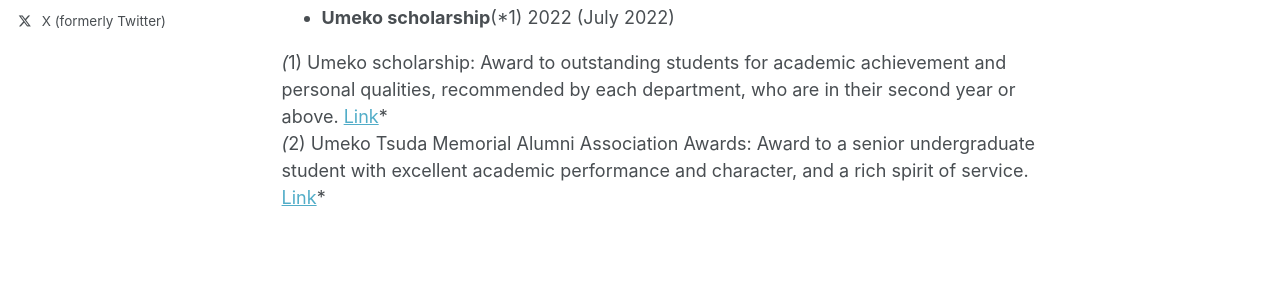
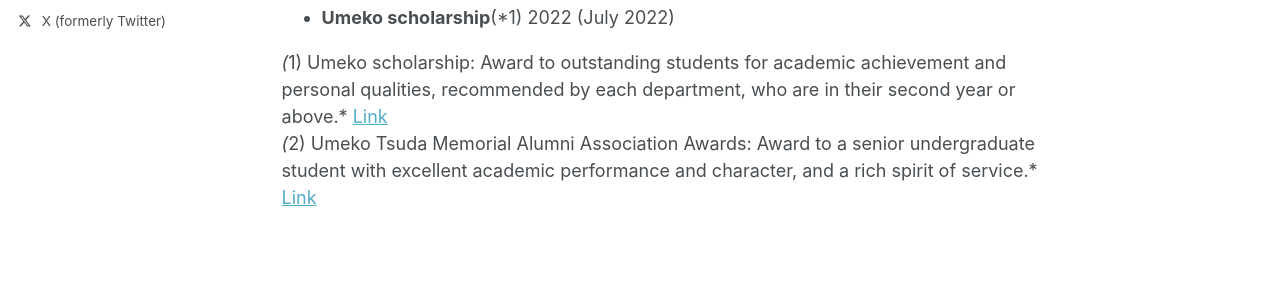
Before and after one commit to rie-yoshi/rie-yoshi.github.io, a Jekyll site: the page built from _pages/about.md, in a window 1280 px wide and 900 px high, scrolled down 527 px. Shown: the part 473-772 px from the top of the window. Built offline with Jekyll 4.4.1, drawn with Linux system fonts in a browser that asks for light colours; a script bundle is joined from its source files by our own code; library files that are not in the unit come from our copies.

```diff
--- a/_pages/about.md
+++ b/_pages/about.md
@@ -27,8 +27,8 @@ Hand object interaction
 - **Umeko scholarship**(*1) 2023 (September 2023)
 - **Umeko scholarship**(*1) 2022 (July 2022)
 
-*(*1) Umeko scholarship: Award to outstanding students for academic achievement and personal qualities, recommended by each department, who are in their second year or above. [Link](https://www.tsuda.ac.jp/student-life/scholarship/detail.html#:~:text=%E6%A2%85%E5%AD%90%E3%82%B9%E3%82%AB%E3%83%A9%E3%82%B7%E3%83%83%E3%83%97%EF%BC%88%E5%AD%A6%E6%A5%AD%EF%BC%89)* \
-*(*2) Umeko Tsuda Memorial Alumni Association Awards: Award to a senior undergraduate student with excellent academic performance and character, and a rich spirit of service. [Link](https://www.tsuda.ac.jp/student-life/scholarship/detail.html#:~:text=%E6%B4%A5%E7%94%B0%E6%A2%85%E5%AD%90%E8%A8%98%E5%BF%B5%E5%90%8C%E7%AA%93%E4%BC%9A%E8%B3%9E)*
+*(*1) Umeko scholarship: Award to outstanding students for academic achievement and personal qualities, recommended by each department, who are in their second year or above.* [Link](https://www.tsuda.ac.jp/student-life/scholarship/detail.html#:~:text=%E6%A2%85%E5%AD%90%E3%82%B9%E3%82%AB%E3%83%A9%E3%82%B7%E3%83%83%E3%83%97%EF%BC%88%E5%AD%A6%E6%A5%AD%EF%BC%89) \
+*(*2) Umeko Tsuda Memorial Alumni Association Awards: Award to a senior undergraduate student with excellent academic performance and character, and a rich spirit of service.* [Link](https://www.tsuda.ac.jp/student-life/scholarship/detail.html#:~:text=%E6%B4%A5%E7%94%B0%E6%A2%85%E5%AD%90%E8%A8%98%E5%BF%B5%E5%90%8C%E7%AA%93%E4%BC%9A%E8%B3%9E)
 
 
 <!--
```
